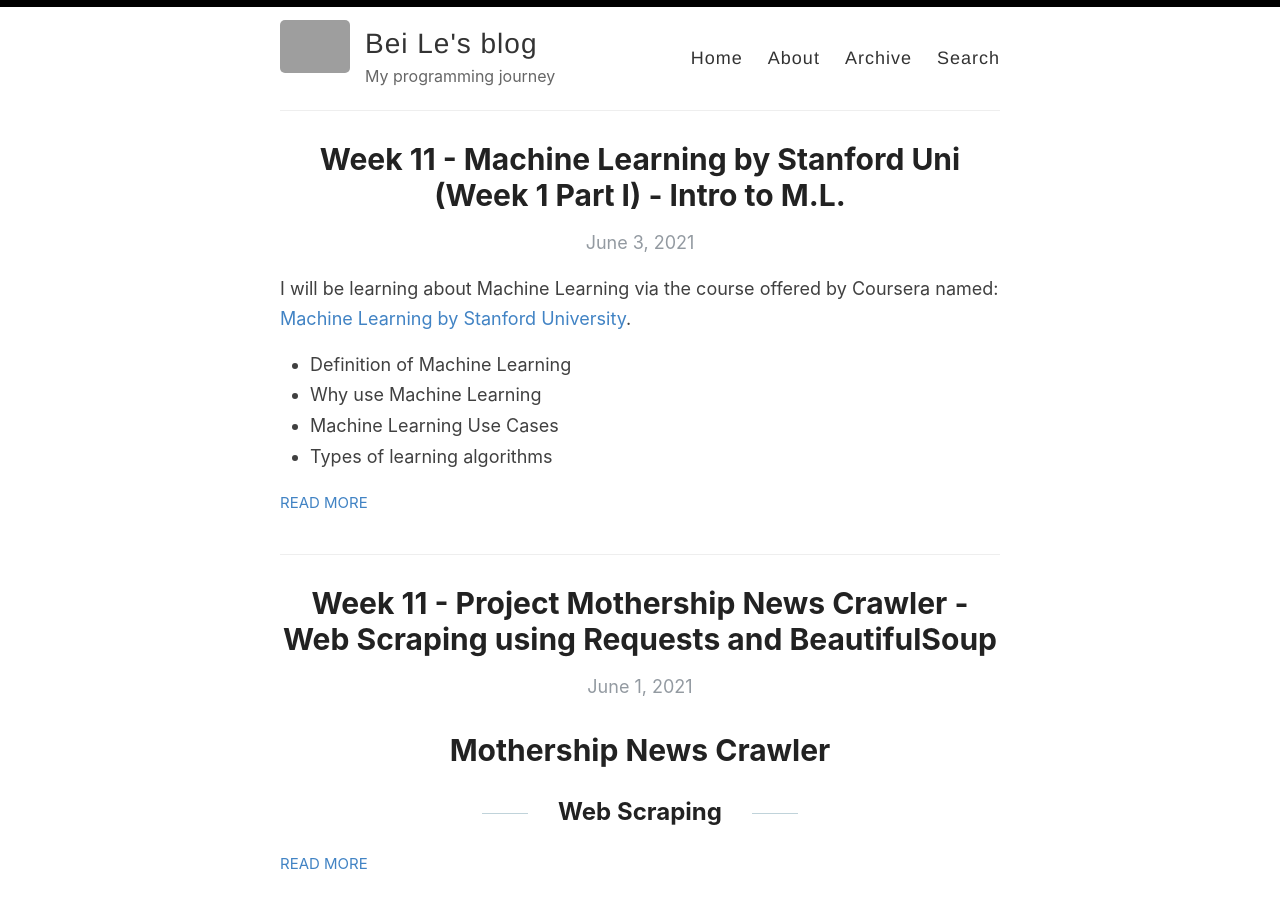
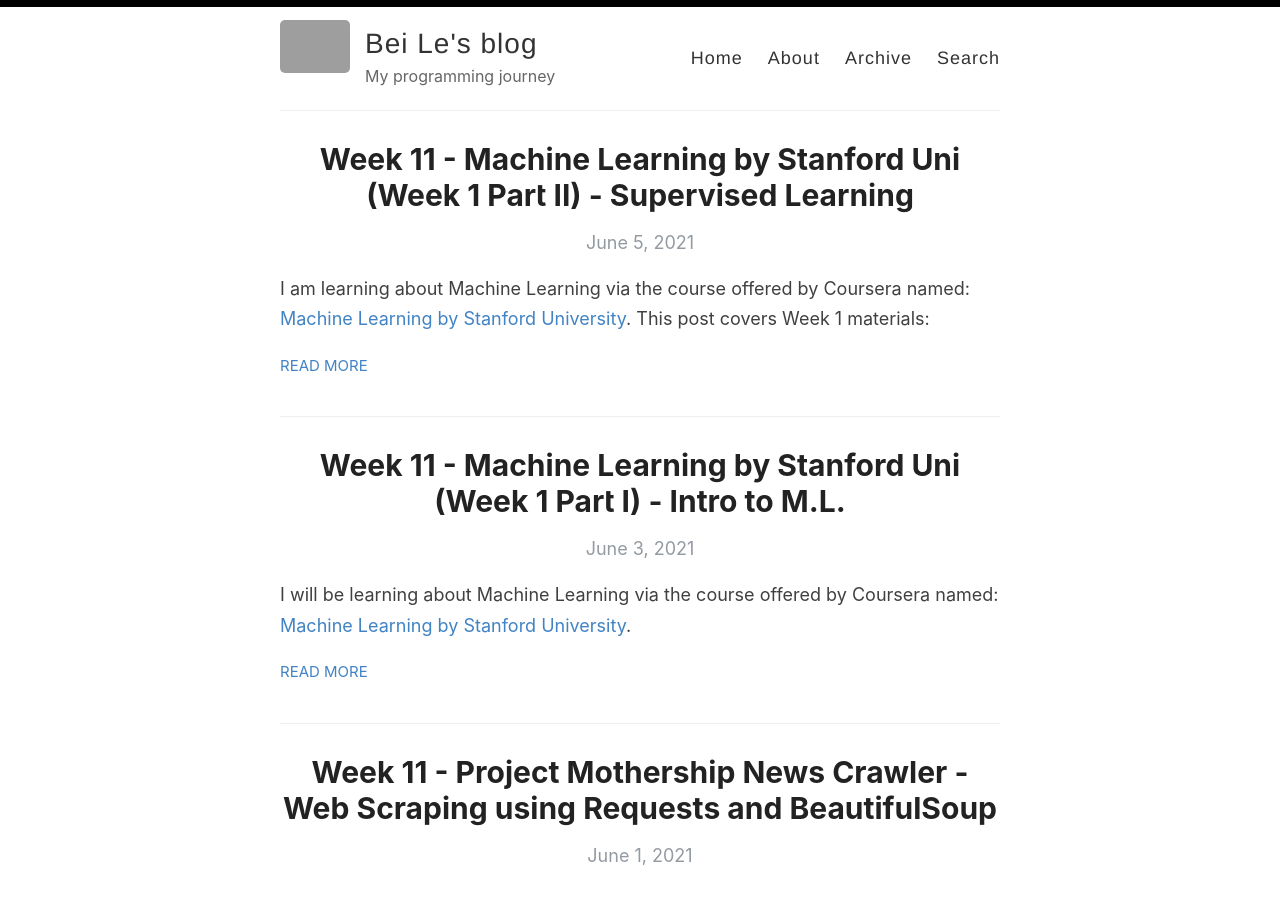
Before and after one commit to liawbeile/liawbeile.github.io, a Jekyll site: the page built from index.html, in a window 1280 px wide and 900 px high. Built offline with Jekyll 4.4.1, drawn with Linux system fonts in a browser that asks for light colours; the list of posts is cut into pages by our own code; some of the changed lines change nothing that is shown; some of the changed text lies outside the part shown; grey boxes are pictures that could not be loaded.

Commit message:
upload post

```diff
--- a/_posts/2021-6-3-june3.md
+++ b/_posts/2021-6-3-june3.md
@@ -5,6 +5,8 @@ categories: [Learning, Python, Machine Learning, References]
 ---
 
 I will be learning about Machine Learning via the course offered by Coursera named: [Machine Learning by Stanford University](https://www.coursera.org/learn/machine-learning).
+
+In this post, I covered:
 - Definition of Machine Learning
 - Why use Machine Learning
 - Machine Learning Use Cases
--- /dev/null
+++ b/_posts/2021-6-5-june5.md
@@ -0,0 +1,86 @@
+---
+layout: post
+title:  Week 11 - Machine Learning by Stanford Uni (Week 1 Part II) - Supervised Learning
+categories: [Learning, Python, Machine Learning, References]
+---
+
+I am learning about Machine Learning via the course offered by Coursera named: [Machine Learning by Stanford University](https://www.coursera.org/learn/machine-learning). This post covers Week 1 materials:
+
+## What I learnt:
+
+### Supervised learning
+
+- Most common problem type in machine learning
+
+#### Regression Problem
+
+***E.g. 1: Predict housing prices***
+Collect data regarding housing prices and how they relate to size in feet
+
+This is a **regression problem**:
+- Predict continuous valued output (price)
+- No real discrete delineation
+
+"Given this data, a friend has a house 750 square feet - how much can they be expected to get?"
+
+![Housing prediction w straight line](https://github.com/liawbeile/liawbeile.github.io/blob/master/images/ML-coursera-1.png?raw=true "Housing prediction straight line")
+
+**What approaches can we use to solve this?**
+- Straight line through data: Maybe 150 000 dollars.
+
+- Second order polynomial: Maybe 200 000 dollars
+
+Each of these approaches represent a way of doing supervised learning. One thing we discuss later - how to chose straight or curved line?
+
+![Housing prediction with supervised learning](https://github.com/liawbeile/liawbeile.github.io/blob/master/images/ML-coursera-2.jpg?raw=true "Housing prediction with supervised learning")
+
+**What does this mean?**
+- We gave the algorithm a data set where a "right answer" was provided
+- So we know actual prices for houses
+    - The idea is we can learn what makes the price a certain value from the training data
+    - The algorithm should then produce more right answers based on new training data where we don't know the price already
+        - i.e. predict the price
+
+#### Classification Problem
+
+***E.g. 2: Define breast cancer as malignant or benign based on tumour size***
+
+"Can you estimate prognosis based on tumor size?"
+
+This is a **classification** problem:
+- Classify data into one of two discrete classes - no in between, either malignant or not
+- In classification problems, can have a discrete number of possible values for the output
+    - e.g. maybe have four values
+        - 0 - benign
+        - 1 - type 1
+        - 2 - type 2
+        - 3 - type 4
+
+Use only one attribute (size)
+In other problems may have multiple attributes
+We may also, for example, know age and tumor size
+
+Based on that data, you can try and define separate classes by
+- Drawing a straight line between the two groups
+- Using a more complex function to define the two groups (which we'll discuss later)
+
+![Tumour classification graph](https://github.com/liawbeile/liawbeile.github.io/blob/master/images/ML-coursera-4.jpg?raw=true "Tumour classification graph")
+
+Then, when you have an individual with a specific tumor size and who is a specific age, you can hopefully use that information to place them into one of your classes.
+
+![Tumour classification graph - age and tumour size](https://github.com/liawbeile/liawbeile.github.io/blob/master/images/ML-coursera-5.jpg?raw=true "Tumour classification graph - age and tumour size")
+
+You might have many features to consider:
+- Clump thickness
+- Uniformity of cell size
+- Uniformity of cell shape
+
+The most exciting algorithms can deal with an infinite number of features.
+- How do you deal with an infinite number of features?
+- Neat mathematical trick in support vector machine (which we discuss later)
+    - If you have an infinitely long list - we can develop an algorithm to deal with that
+
+### Recap
+- Supervised learning lets you get the "right" data
+- Regression problem
+- Classification problem
```
